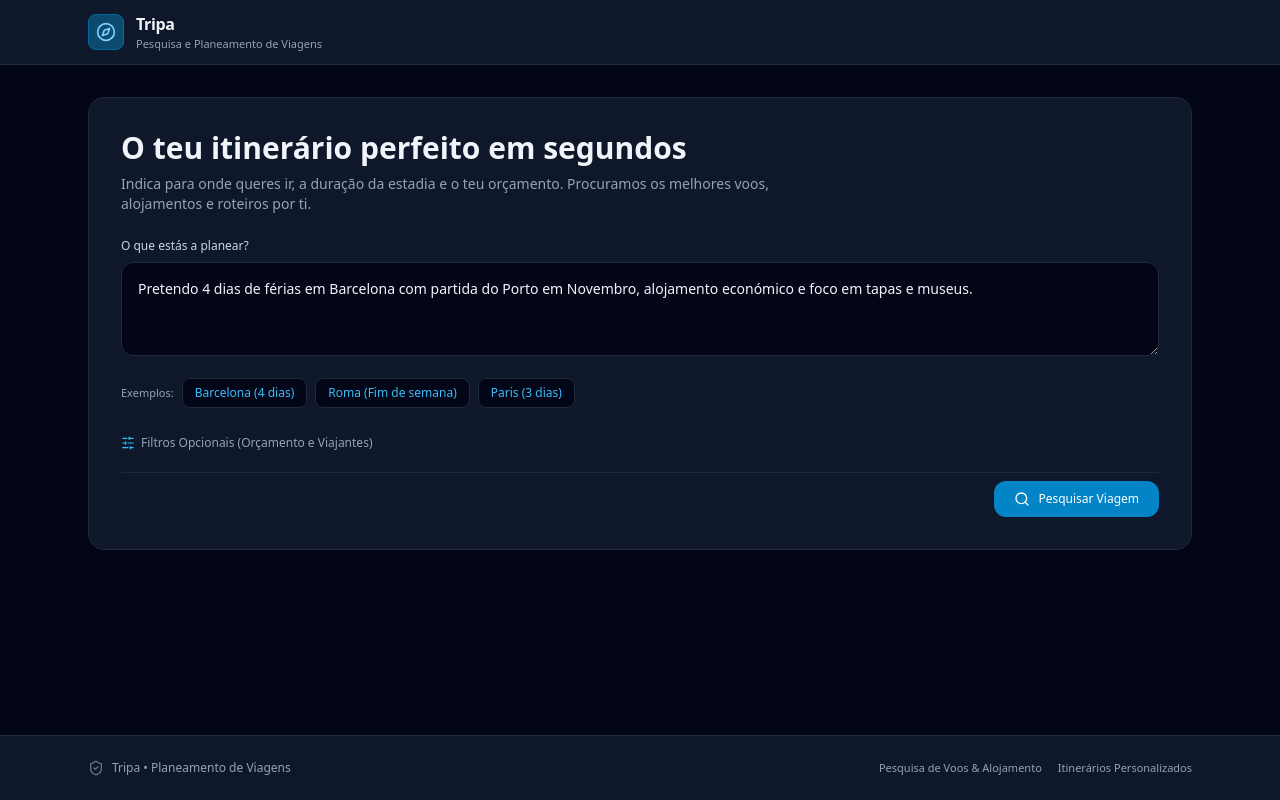
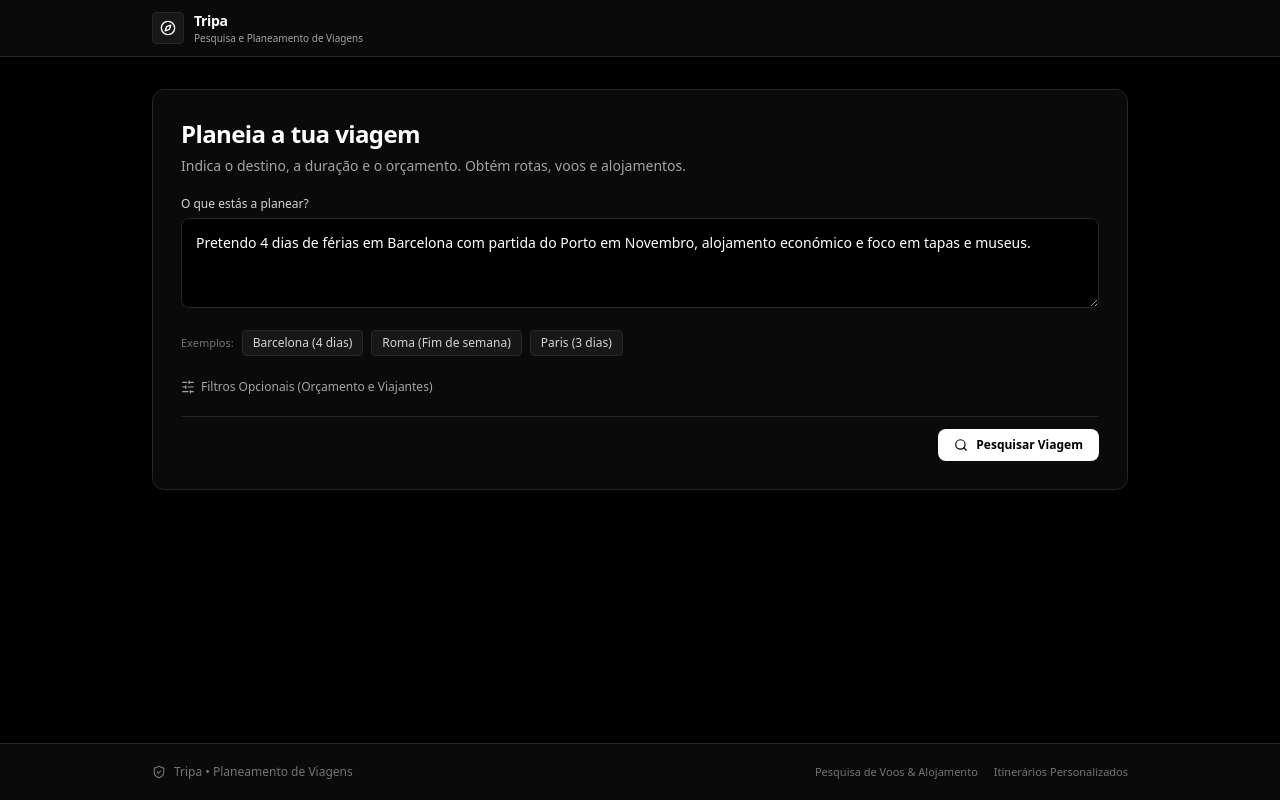
Before and after one commit to tskxz/tripa, a Next.js app: page / in a window 1280 px wide. Built offline with nearby package versions, Linux system fonts and the light colour scheme.

Commit message:
style(ui): redesign minimalista em preto e branco

```diff
--- a/src/app/globals.css
+++ b/src/app/globals.css
@@ -3,11 +3,11 @@
 @tailwind utilities;
 
 :root {
-  --background: #020617;
-  --foreground: #f8fafc;
-  --surface: #0f172a;
-  --surface-border: #1e293b;
-  --accent: #0284c7;
+  --background: #0a0a0a;
+  --foreground: #fafafa;
+  --surface: #171717;
+  --surface-border: #262626;
+  --accent: #ffffff;
 }
 
 body {
@@ -19,24 +19,24 @@ body {
 
 /* Painel Solido Minimalista */
 .solid-panel {
-  background-color: #0f172a;
-  border: 1px solid #1e293b;
+  background-color: #171717;
+  border: 1px solid #262626;
 }
 
 .custom-scrollbar::-webkit-scrollbar {
-  width: 6px;
-  height: 6px;
+  width: 5px;
+  height: 5px;
 }
 
 .custom-scrollbar::-webkit-scrollbar-track {
-  background: rgba(15, 23, 42, 0.6);
+  background: #0a0a0a;
 }
 
 .custom-scrollbar::-webkit-scrollbar-thumb {
-  background: #334155;
+  background: #262626;
   border-radius: 9999px;
 }
 
 .custom-scrollbar::-webkit-scrollbar-thumb:hover {
-  background: #475569;
+  background: #404040;
 }
--- a/src/app/page.tsx
+++ b/src/app/page.tsx
@@ -56,19 +56,19 @@ export default function HomePage() {
   };
 
   return (
-    <div className="min-h-screen bg-slate-950 text-slate-100 flex flex-col justify-between font-sans">
+    <div className="min-h-screen bg-black text-neutral-100 flex flex-col justify-between font-sans">
       {/* Cabeçalho Minimalista Superior */}
-      <header className="border-b border-slate-800 bg-slate-900 sticky top-0 z-50">
-        <div className="max-w-6xl mx-auto px-4 sm:px-6 h-16 flex items-center justify-between">
-          <div className="flex items-center space-x-3">
-            <div className="h-9 w-9 rounded-lg bg-sky-900 border border-sky-700 flex items-center justify-center text-sky-300">
-              <Compass className="w-5 h-5" />
+      <header className="border-b border-neutral-800 bg-neutral-950 sticky top-0 z-50">
+        <div className="max-w-5xl mx-auto px-4 sm:px-6 h-14 flex items-center justify-between">
+          <div className="flex items-center space-x-2.5">
+            <div className="h-8 w-8 rounded bg-neutral-900 border border-neutral-800 flex items-center justify-center text-white">
+              <Compass className="w-4 h-4" />
             </div>
             <div>
-              <span className="font-bold text-base tracking-tight text-slate-100 block">
+              <span className="font-semibold text-sm tracking-tight text-white block">
                 Tripa
               </span>
-              <p className="text-[11px] text-slate-400">
+              <p className="text-[10px] text-neutral-400">
                 Pesquisa e Planeamento de Viagens
               </p>
             </div>
@@ -77,23 +77,22 @@ export default function HomePage() {
       </header>
 
       {/* Conteúdo Principal */}
-      <main className="max-w-6xl mx-auto px-4 sm:px-6 py-8 flex-1 w-full space-y-8">
+      <main className="max-w-5xl mx-auto px-4 sm:px-6 py-8 flex-1 w-full space-y-6">
         {/* Secção Central de Pesquisa */}
-        <section className="rounded-2xl border border-slate-800 bg-slate-900 p-6 sm:p-8 space-y-6 shadow-sm">
-          <div className="space-y-2">
-            <h1 className="text-2xl sm:text-3xl font-bold text-slate-100">
-              O teu itinerário perfeito em segundos
+        <section className="rounded-xl border border-neutral-800 bg-neutral-950 p-6 sm:p-7 space-y-5">
+          <div className="space-y-1.5">
+            <h1 className="text-xl sm:text-2xl font-bold tracking-tight text-white">
+              Planeia a tua viagem
             </h1>
-            <p className="text-xs sm:text-sm text-slate-400 max-w-2xl leading-relaxed">
-              Indica para onde queres ir, a duração da estadia e o teu orçamento.
-              Procuramos os melhores voos, alojamentos e roteiros por ti.
+            <p className="text-xs sm:text-sm text-neutral-400 max-w-2xl leading-relaxed">
+              Indica o destino, a duração e o orçamento. Obtém rotas, voos e alojamentos.
             </p>
           </div>
 
           {/* Formulário de Pesquisa */}
           <form onSubmit={handleSearch} className="space-y-4">
-            <div className="space-y-2">
-              <label className="block text-xs font-medium text-slate-300">
+            <div className="space-y-1.5">
+              <label className="block text-xs font-medium text-neutral-300">
                 O que estás a planear?
               </label>
               <div className="relative">
@@ -102,14 +101,14 @@ export default function HomePage() {
                   onChange={(e) => setPromptMessage(e.target.value)}
                   rows={3}
                   placeholder="Ex: 4 dias em Barcelona em Novembro com alojamento central e orçamento até 400 euros..."
-                  className="w-full rounded-xl bg-slate-950 border border-slate-800 p-4 text-xs sm:text-sm text-slate-100 placeholder-slate-500 focus:outline-none focus:border-sky-500 transition-colors custom-scrollbar"
+                  className="w-full rounded-lg bg-black border border-neutral-800 p-3.5 text-xs sm:text-sm text-white placeholder-neutral-500 focus:outline-none focus:border-white transition-colors custom-scrollbar"
                 />
               </div>
             </div>
 
             {/* Sugestões Rápidas */}
             <div className="flex flex-wrap items-center gap-2">
-              <span className="text-[11px] text-slate-400 font-medium">Exemplos:</span>
+              <span className="text-[11px] text-neutral-500 font-medium">Exemplos:</span>
               <button
                 type="button"
                 onClick={() =>
@@ -117,7 +116,7 @@ export default function HomePage() {
                     "4 dias em Barcelona a partir do Porto em Novembro com foco em tapas e museus."
                   )
                 }
-                className="text-xs px-3 py-1.5 rounded-lg bg-slate-950 hover:bg-slate-800 text-sky-400 border border-slate-800 transition-colors"
+                className="text-xs px-2.5 py-1 rounded bg-neutral-900 hover:bg-neutral-800 text-neutral-300 hover:text-white border border-neutral-800 transition-colors"
               >
                 Barcelona (4 dias)
               </button>
@@ -128,7 +127,7 @@ export default function HomePage() {
                     "Fim de semana económico em Roma com partida de Lisboa com voos diretos e foco em história."
                   )
                 }
-                className="text-xs px-3 py-1.5 rounded-lg bg-slate-950 hover:bg-slate-800 text-sky-400 border border-slate-800 transition-colors"
+                className="text-xs px-2.5 py-1 rounded bg-neutral-900 hover:bg-neutral-800 text-neutral-300 hover:text-white border border-neutral-800 transition-colors"
               >
                 Roma (Fim de semana)
               </button>
@@ -139,28 +138,28 @@ export default function HomePage() {
                     "3 dias em Paris para 2 pessoas com alojamento central em zona tranquila."
                   )
                 }
-                className="text-xs px-3 py-1.5 rounded-lg bg-slate-950 hover:bg-slate-800 text-sky-400 border border-slate-800 transition-colors"
+                className="text-xs px-2.5 py-1 rounded bg-neutral-900 hover:bg-neutral-800 text-neutral-300 hover:text-white border border-neutral-800 transition-colors"
               >
                 Paris (3 dias)
               </button>
             </div>
 
             {/* Painel de Filtros Opcionais */}
-            <div className="pt-2">
+            <div className="pt-1">
               <button
                 type="button"
                 onClick={() => setShowFilters(!showFilters)}
-                className="inline-flex items-center space-x-1.5 text-xs text-slate-400 hover:text-slate-200 transition-colors"
+                className="inline-flex items-center space-x-1.5 text-xs text-neutral-400 hover:text-white transition-colors"
               >
-                <SlidersHorizontal className="w-3.5 h-3.5 text-sky-400" />
+                <SlidersHorizontal className="w-3.5 h-3.5 text-neutral-400" />
                 <span>{showFilters ? "Ocultar Filtros" : "Filtros Opcionais (Orçamento e Viajantes)"}</span>
               </button>
 
               {showFilters && (
-                <div className="mt-3 grid grid-cols-1 sm:grid-cols-2 gap-4 p-4 rounded-xl bg-slate-950 border border-slate-800 text-xs">
-                  <div className="space-y-1.5">
-                    <label className="block text-slate-300 font-medium flex items-center space-x-1.5">
-                      <Wallet className="w-3.5 h-3.5 text-slate-400" />
+                <div className="mt-3 grid grid-cols-1 sm:grid-cols-2 gap-3 p-3.5 rounded-lg bg-black border border-neutral-800 text-xs">
+                  <div className="space-y-1">
+                    <label className="block text-neutral-300 font-medium flex items-center space-x-1.5">
+                      <Wallet className="w-3.5 h-3.5 text-neutral-400" />
                       <span>Orçamento Máximo (EUR)</span>
                     </label>
                     <input
@@ -168,13 +167,13 @@ export default function HomePage() {
                       placeholder="Ex: 500"
                       value={maxBudget}
                       onChange={(e) => setMaxBudget(e.target.value)}
-                      className="w-full rounded-lg bg-slate-900 border border-slate-800 p-2.5 text-slate-100 placeholder-slate-600 focus:outline-none focus:border-sky-500"
+                      className="w-full rounded bg-neutral-900 border border-neutral-800 p-2 text-white placeholder-neutral-600 focus:outline-none focus:border-white"
                     />
                   </div>
 
-                  <div className="space-y-1.5">
-                    <label className="block text-slate-300 font-medium flex items-center space-x-1.5">
-                      <Users className="w-3.5 h-3.5 text-slate-400" />
+                  <div className="space-y-1">
+                    <label className="block text-neutral-300 font-medium flex items-center space-x-1.5">
+                      <Users className="w-3.5 h-3.5 text-neutral-400" />
                       <span>Número de Viajantes</span>
                     </label>
                     <input
@@ -183,7 +182,7 @@ export default function HomePage() {
                       max={10}
                       value={travelers}
                       onChange={(e) => setTravelers(Math.max(1, parseInt(e.target.value) || 1))}
-                      className="w-full rounded-lg bg-slate-900 border border-slate-800 p-2.5 text-slate-100 focus:outline-none focus:border-sky-500"
+                      className="w-full rounded bg-neutral-900 border border-neutral-800 p-2 text-white focus:outline-none focus:border-white"
                     />
                   </div>
                 </div>
@@ -191,12 +190,12 @@ export default function HomePage() {
             </div>
 
             {/* Ações de Submissão */}
-            <div className="flex items-center justify-end space-x-3 pt-2 border-t border-slate-800">
+            <div className="flex items-center justify-end space-x-2.5 pt-3 border-t border-neutral-800">
               {isStreaming ? (
                 <button
                   type="button"
                   onClick={stopStream}
-                  className="inline-flex items-center space-x-2 px-4 py-2.5 rounded-xl bg-red-950 hover:bg-red-900 text-red-200 border border-red-800 font-medium text-xs transition-colors"
+                  className="inline-flex items-center space-x-2 px-4 py-2 rounded-lg bg-neutral-900 hover:bg-neutral-800 text-white border border-neutral-700 font-medium text-xs transition-colors"
                 >
                   <Square className="w-3.5 h-3.5" />
                   <span>Interromper Pesquisa</span>
@@ -205,9 +204,9 @@ export default function HomePage() {
                 <button
                   type="submit"
                   disabled={!promptMessage.trim() || isLoading}
-                  className="inline-flex items-center space-x-2 px-5 py-2.5 rounded-xl bg-sky-600 hover:bg-sky-500 disabled:bg-slate-800 disabled:text-slate-500 text-white font-medium text-xs transition-colors disabled:cursor-not-allowed"
+                  className="inline-flex items-center space-x-2 px-4 py-2 rounded-lg bg-white hover:bg-neutral-200 disabled:bg-neutral-800 disabled:text-neutral-500 text-black font-semibold text-xs transition-colors disabled:cursor-not-allowed"
                 >
-                  <Search className="w-4 h-4" />
+                  <Search className="w-3.5 h-3.5" />
                   <span>Pesquisar Viagem</span>
                 </button>
               )}
@@ -217,13 +216,13 @@ export default function HomePage() {
 
         {/* Indicador de Progresso Amigável */}
         {(isLoading || isStreaming) && (
-          <section className="rounded-xl border border-sky-900/60 bg-sky-950/40 p-4 flex items-center space-x-3 text-xs text-sky-200">
-            <Loader2 className="w-4 h-4 animate-spin text-sky-400 shrink-0" />
+          <section className="rounded-lg border border-neutral-800 bg-neutral-950 p-3.5 flex items-center space-x-3 text-xs text-neutral-300">
+            <Loader2 className="w-4 h-4 animate-spin text-white shrink-0" />
             <div className="space-y-0.5">
-              <p className="font-semibold text-sky-300">
+              <p className="font-semibold text-white">
                 {friendlyStepMessage || "A processar a pesquisa..."}
               </p>
-              <p className="text-[11px] text-sky-400/80">
+              <p className="text-[11px] text-neutral-400">
                 A analisar rotas, disponibilidade de alojamento e recomendações locais.
               </p>
             </div>
@@ -232,25 +231,25 @@ export default function HomePage() {
 
         {/* Erro de Processamento */}
         {streamError && (
-          <section className="rounded-xl border border-red-900 bg-red-950/50 p-4 flex items-start space-x-3 text-xs text-red-200">
-            <AlertCircle className="w-4 h-4 text-red-400 shrink-0 mt-0.5" />
+          <section className="rounded-lg border border-neutral-800 bg-neutral-950 p-3.5 flex items-start space-x-3 text-xs text-neutral-200">
+            <AlertCircle className="w-4 h-4 text-white shrink-0 mt-0.5" />
             <div>
-              <p className="font-semibold text-red-300">Não foi possível concluir a pesquisa</p>
-              <p className="text-red-400/90 text-[11px] mt-0.5">{streamError}</p>
+              <p className="font-semibold text-white">Não foi possível concluir a pesquisa</p>
+              <p className="text-neutral-400 text-[11px] mt-0.5">{streamError}</p>
             </div>
           </section>
         )}
 
         {/* Área de Resultados da Viagem */}
         {(accumulatedText || flights.length > 0 || hotels.length > 0 || budget) && (
-          <div className="space-y-8">
+          <div className="space-y-6">
             {/* Grelha de Cartões Visuais (Voos e Alojamento) */}
             {(flights.length > 0 || hotels.length > 0) && (
-              <div className="space-y-3">
-                <h2 className="text-sm font-semibold text-slate-300 uppercase tracking-wider">
+              <div className="space-y-2.5">
+                <h2 className="text-xs font-semibold text-neutral-400 uppercase tracking-wider">
                   Opções Recomendadas
                 </h2>
-                <div className="grid grid-cols-1 md:grid-cols-2 gap-4">
+                <div className="grid grid-cols-1 md:grid-cols-2 gap-3.5">
                   {flights.map((flight) => (
                     <FlightCard key={flight.id} flight={flight} />
                   ))}
@@ -263,8 +262,8 @@ export default function HomePage() {
 
             {/* Cartão de Resumo Orçamental */}
             {budget && (
-              <div className="space-y-3">
-                <h2 className="text-sm font-semibold text-slate-300 uppercase tracking-wider">
+              <div className="space-y-2.5">
+                <h2 className="text-xs font-semibold text-neutral-400 uppercase tracking-wider">
                   Previsão Financeira
                 </h2>
                 <BudgetSummaryCard budget={budget} />
@@ -273,13 +272,13 @@ export default function HomePage() {
 
             {/* Painel com Itinerário Detalhado em Markdown */}
             {accumulatedText && (
-              <div className="rounded-xl border border-slate-800 bg-slate-900 p-6 space-y-4 shadow-sm">
-                <div className="flex items-center justify-between border-b border-slate-800 pb-3">
-                  <h2 className="text-sm font-semibold text-slate-100">
-                    Itinerário e Recomendações Detalhadas
+              <div className="rounded-xl border border-neutral-800 bg-neutral-950 p-5 space-y-4">
+                <div className="flex items-center justify-between border-b border-neutral-800 pb-2.5">
+                  <h2 className="text-xs font-semibold text-neutral-300 uppercase tracking-wider">
+                    Itinerário e Recomendações
                   </h2>
                   {isStreaming && (
-                    <span className="text-[11px] text-sky-400 font-medium">
+                    <span className="text-[11px] text-neutral-400 font-medium">
                       A organizar resposta...
                     </span>
                   )}
@@ -293,10 +292,10 @@ export default function HomePage() {
       </main>
 
       {/* Rodapé Minimalista */}
-      <footer className="border-t border-slate-800 bg-slate-900 py-6 mt-12 text-xs text-slate-400">
-        <div className="max-w-6xl mx-auto px-4 sm:px-6 flex flex-col sm:flex-row items-center justify-between gap-4">
+      <footer className="border-t border-neutral-800 bg-neutral-950 py-5 mt-10 text-xs text-neutral-500">
+        <div className="max-w-5xl mx-auto px-4 sm:px-6 flex flex-col sm:flex-row items-center justify-between gap-3">
           <div className="flex items-center space-x-2">
-            <ShieldCheck className="w-4 h-4 text-slate-500" />
+            <ShieldCheck className="w-3.5 h-3.5 text-neutral-500" />
             <span>Tripa &bull; Planeamento de Viagens</span>
           </div>
           <div className="flex items-center space-x-4 text-[11px]">
--- a/src/components/BudgetSummaryCard.tsx
+++ b/src/components/BudgetSummaryCard.tsx
@@ -9,66 +9,66 @@ interface BudgetSummaryCardProps {
 
 export function BudgetSummaryCard({ budget }: BudgetSummaryCardProps) {
   return (
-    <div className="rounded-xl border border-slate-800 bg-slate-900 p-5 shadow-sm space-y-4">
-      <div className="flex items-center justify-between border-b border-slate-800 pb-3">
-        <div className="flex items-center space-x-2.5">
-          <div className="h-8 w-8 rounded-lg bg-sky-950 border border-sky-800/50 flex items-center justify-center text-sky-400">
-            <Wallet className="w-4 h-4" />
+    <div className="rounded-lg border border-neutral-800 bg-neutral-950 p-4 space-y-3">
+      <div className="flex items-center justify-between border-b border-neutral-800 pb-2.5">
+        <div className="flex items-center space-x-2">
+          <div className="h-7 w-7 rounded bg-neutral-900 border border-neutral-800 flex items-center justify-center text-white">
+            <Wallet className="w-3.5 h-3.5" />
           </div>
           <div>
-            <h4 className="text-xs font-semibold text-slate-100">Resumo Orçamental Estimado</h4>
-            <span className="text-[11px] text-slate-400">Consolidação de Custos Previstos</span>
+            <h4 className="text-xs font-semibold text-white">Resumo Orçamental Estimado</h4>
+            <span className="text-[10px] text-neutral-400">Consolidação de Custos Previstos</span>
           </div>
         </div>
 
         <div>
           {budget.is_under_budget ? (
-            <span className="inline-flex items-center space-x-1.5 text-emerald-400 text-xs font-medium">
-              <CheckCircle2 className="w-3.5 h-3.5" />
+            <span className="inline-flex items-center space-x-1.5 text-neutral-200 text-xs font-medium">
+              <CheckCircle2 className="w-3.5 h-3.5 text-white" />
               <span>Dentro do Orçamento</span>
             </span>
           ) : (
-            <span className="inline-flex items-center space-x-1.5 text-amber-400 text-xs font-medium">
-              <AlertCircle className="w-3.5 h-3.5" />
+            <span className="inline-flex items-center space-x-1.5 text-neutral-400 text-xs font-medium">
+              <AlertCircle className="w-3.5 h-3.5 text-neutral-400" />
               <span>Acima do Pretendido</span>
             </span>
           )}
         </div>
       </div>
 
-      <div className="grid grid-cols-2 sm:grid-cols-4 gap-2.5 text-xs">
-        <div className="p-3 rounded-lg bg-slate-950 border border-slate-800 space-y-1">
-          <span className="text-[10px] text-slate-400 uppercase tracking-wider block">Voos</span>
-          <span className="text-xs font-semibold text-slate-200 block">
+      <div className="grid grid-cols-2 sm:grid-cols-4 gap-2 text-xs">
+        <div className="p-2.5 rounded bg-black border border-neutral-800 space-y-0.5">
+          <span className="text-[10px] text-neutral-500 uppercase tracking-wider block">Voos</span>
+          <span className="text-xs font-semibold text-neutral-200 block">
             {budget.flights_cost.toFixed(2)} {budget.currency}
           </span>
         </div>
 
-        <div className="p-3 rounded-lg bg-slate-950 border border-slate-800 space-y-1">
-          <span className="text-[10px] text-slate-400 uppercase tracking-wider block">Alojamento</span>
-          <span className="text-xs font-semibold text-slate-200 block">
+        <div className="p-2.5 rounded bg-black border border-neutral-800 space-y-0.5">
+          <span className="text-[10px] text-neutral-500 uppercase tracking-wider block">Alojamento</span>
+          <span className="text-xs font-semibold text-neutral-200 block">
             {budget.hotel_cost.toFixed(2)} {budget.currency}
           </span>
         </div>
 
-        <div className="p-3 rounded-lg bg-slate-950 border border-slate-800 space-y-1">
-          <span className="text-[10px] text-slate-400 uppercase tracking-wider block">Alimentação & Transp.</span>
-          <span className="text-xs font-semibold text-slate-200 block">
+        <div className="p-2.5 rounded bg-black border border-neutral-800 space-y-0.5">
+          <span className="text-[10px] text-neutral-500 uppercase tracking-wider block">Alimentação & Transp.</span>
+          <span className="text-xs font-semibold text-neutral-200 block">
             {budget.daily_food_and_transport.toFixed(2)} {budget.currency}
           </span>
         </div>
 
-        <div className="p-3 rounded-lg bg-slate-950 border border-slate-800 space-y-1">
-          <span className="text-[10px] text-slate-400 uppercase tracking-wider block">Atividades & Margem</span>
-          <span className="text-xs font-semibold text-slate-200 block">
+        <div className="p-2.5 rounded bg-black border border-neutral-800 space-y-0.5">
+          <span className="text-[10px] text-neutral-500 uppercase tracking-wider block">Atividades & Margem</span>
+          <span className="text-xs font-semibold text-neutral-200 block">
             {(budget.activities_cost + budget.emergency_buffer).toFixed(2)} {budget.currency}
           </span>
         </div>
       </div>
 
-      <div className="pt-3 border-t border-slate-800 flex items-center justify-between">
-        <span className="text-xs font-medium text-slate-300">Custo Total Estimado</span>
-        <span className="text-base font-bold text-sky-400">
+      <div className="pt-2.5 border-t border-neutral-800 flex items-center justify-between">
+        <span className="text-xs font-medium text-neutral-300">Custo Total Estimado</span>
+        <span className="text-sm sm:text-base font-bold text-white">
           {budget.total_estimated.toFixed(2)} {budget.currency}
         </span>
       </div>
```
Also changed, not shown: src/components/FlightCard.tsx (+19 -19 lines), src/components/HotelCard.tsx (+19 -19 lines), src/components/MarkdownRenderer.tsx (+15 -15 lines).
